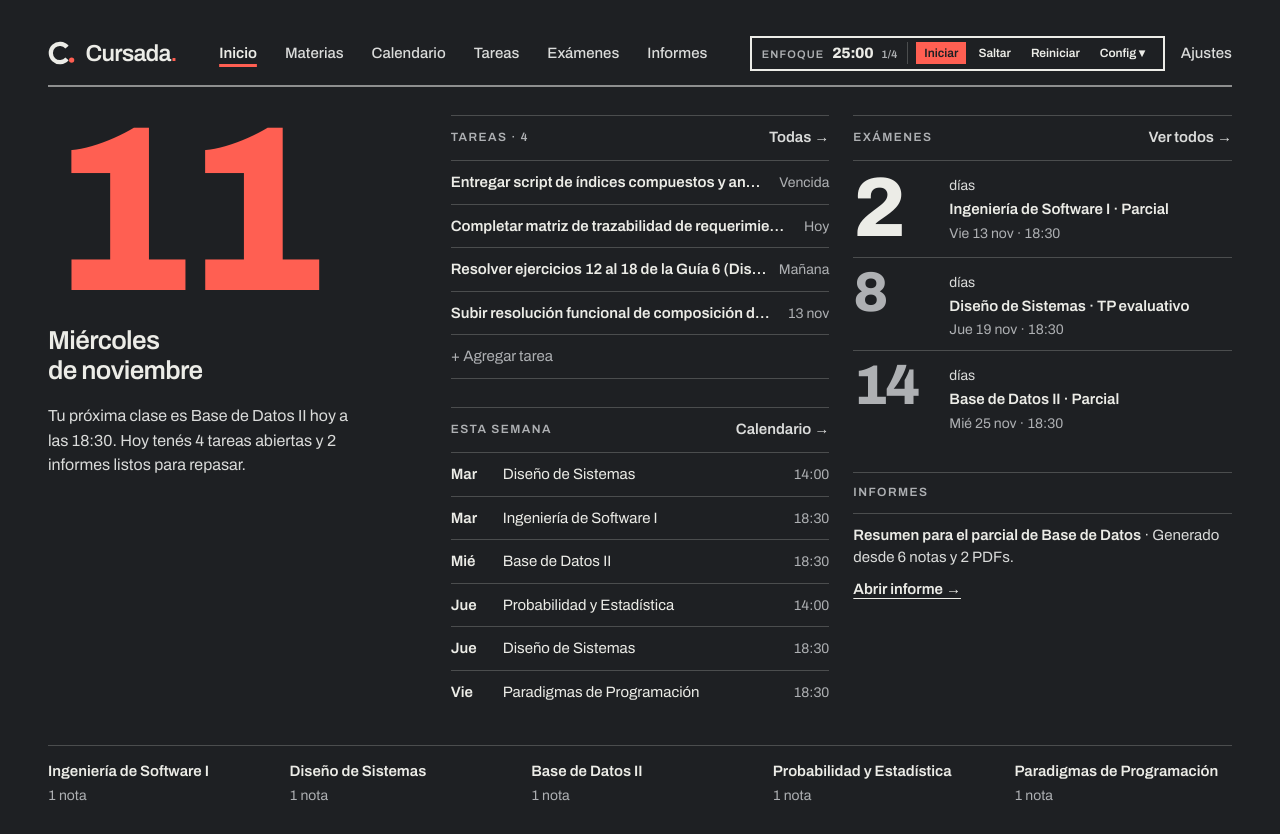
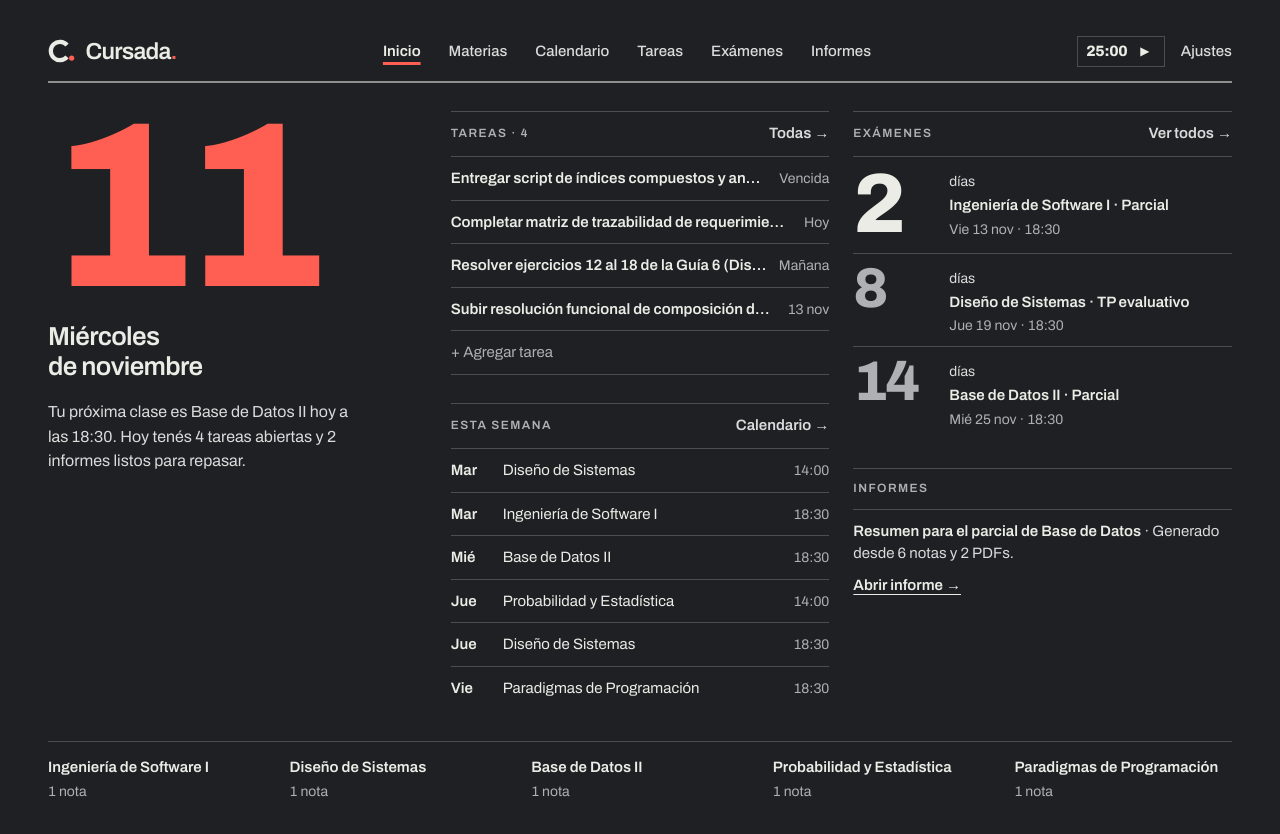
Before and after one commit to tomasflorydev/Cursada, a React (Vite) app: page / in a window 1280 px wide. Built offline with nearby package versions, Linux system fonts and the light colour scheme.

Commit message:
ui(enfoque): compactar widget en reposo y reservar coral para estado activo

```diff
--- a/src/components/pomodoro/PomodoroHeaderWidget.tsx
+++ b/src/components/pomodoro/PomodoroHeaderWidget.tsx
@@ -52,6 +52,7 @@ export function PomodoroHeaderWidget({
   const roundsInputId = `${baseId}-rounds`;
   const notifyId = `${baseId}-notify`;
 
+  const [isExpanded, setIsExpanded] = useState(false);
   const [isSettingsOpen, setIsSettingsOpen] = useState(false);
   const [focusDraft, setFocusDraft] = useState(String(state.settings.focusMinutes));
   const [shortDraft, setShortDraft] = useState(
@@ -96,8 +97,10 @@ export function PomodoroHeaderWidget({
     }
   }, [isSettingsOpen, state.settings]);
 
+  const showFullControls = state.isRunning || isExpanded || isSettingsOpen;
+
   useEffect(() => {
-    if (!isSettingsOpen) {
+    if (!showFullControls) {
       return;
     }
     const handlePointerDown = (event: MouseEvent) => {
@@ -106,11 +109,18 @@ export function PomodoroHeaderWidget({
         !containerRef.current.contains(event.target as Node)
       ) {
         setIsSettingsOpen(false);
+        if (!state.isRunning) {
+          setIsExpanded(false);
+        }
       }
     };
     const handleEscape = (event: KeyboardEvent) => {
       if (event.key === 'Escape') {
+        if (isSettingsOpen) {
           setIsSettingsOpen(false);
+        } else if (!state.isRunning) {
+          setIsExpanded(false);
+        }
       }
     };
     document.addEventListener('mousedown', handlePointerDown);
@@ -119,7 +129,7 @@ export function PomodoroHeaderWidget({
       document.removeEventListener('mousedown', handlePointerDown);
       window.removeEventListener('keydown', handleEscape);
     };
-  }, [isSettingsOpen]);
+  }, [showFullControls, isSettingsOpen, state.isRunning]);
 
   function handleSaveSettings(event: FormEvent<HTMLFormElement>): void {
     event.preventDefault();
@@ -149,10 +159,14 @@ export function PomodoroHeaderWidget({
   return (
     <div
       ref={containerRef}
-      className="pomodoro-widget"
+      className={`pomodoro-widget ${state.isRunning ? 'is-running' : ''} ${
+        showFullControls ? 'is-expanded' : 'is-compact'
+      }`.trim()}
       role="region"
       aria-label="Temporizador Pomodoro"
     >
+      {showFullControls ? (
+        <>
           <div className="pomodoro-status-group">
             <span
               className={`pomodoro-phase ${state.isRunning ? 'is-running' : ''}`.trim()}
@@ -160,6 +174,22 @@ export function PomodoroHeaderWidget({
             >
               {PHASE_LABELS[state.phase]}
             </span>
+            <button
+              type="button"
+              className="pomodoro-timer-toggle"
+              aria-expanded={true}
+              title={
+                state.isRunning
+                  ? 'Temporizador de enfoque en curso'
+                  : 'Contraer controles de enfoque'
+              }
+              onClick={() => {
+                if (!state.isRunning) {
+                  setIsSettingsOpen(false);
+                  setIsExpanded(false);
+                }
+              }}
+            >
               <span
                 className="pomodoro-timer"
                 data-testid="pomodoro-timer"
@@ -167,9 +197,7 @@ export function PomodoroHeaderWidget({
               >
                 {formattedTime}
               </span>
-        <span className="pomodoro-rounds" title="Ronda actual del ciclo">
-          {currentRoundDisplay}/{state.settings.roundsBeforeLongBreak}
-        </span>
+            </button>
             {state.linkedCourseName ? (
               <span
                 className="pomodoro-course-tag"
@@ -184,7 +212,7 @@ export function PomodoroHeaderWidget({
             {state.isRunning ? (
               <button
                 type="button"
-            className="pomodoro-btn is-primary"
+                className="pomodoro-btn is-running"
                 onClick={() => pausePomodoro()}
               >
                 Pausar
@@ -192,9 +220,10 @@ export function PomodoroHeaderWidget({
             ) : (
               <button
                 type="button"
-            className="pomodoro-btn is-primary"
+                className="pomodoro-btn"
                 onClick={() => {
                   setLastNotice(null);
+                  setIsExpanded(true);
                   startPomodoro();
                 }}
               >
@@ -231,6 +260,45 @@ export function PomodoroHeaderWidget({
               Config ▾
             </button>
           </div>
+        </>
+      ) : (
+        <div className="pomodoro-compact-group">
+          <span className="visually-hidden" data-testid="pomodoro-phase">
+            {PHASE_LABELS[state.phase]}
+          </span>
+          {state.linkedCourseName ? (
+            <span className="visually-hidden">{state.linkedCourseName}</span>
+          ) : null}
+          <button
+            type="button"
+            className="pomodoro-timer-toggle"
+            aria-expanded={false}
+            title="Mostrar controles de enfoque"
+            onClick={() => setIsExpanded(true)}
+          >
+            <span
+              className="pomodoro-timer"
+              data-testid="pomodoro-timer"
+              aria-live="off"
+            >
+              {formattedTime}
+            </span>
+          </button>
+          <button
+            type="button"
+            className="pomodoro-btn pomodoro-play-btn"
+            aria-label="Iniciar"
+            title="Iniciar bloque de enfoque"
+            onClick={() => {
+              setLastNotice(null);
+              setIsExpanded(true);
+              startPomodoro();
+            }}
+          >
+            ▶
+          </button>
+        </div>
+      )}
 
       {lastNotice ? (
         <div className="pomodoro-notice" role="status" aria-live="polite">
@@ -259,6 +327,9 @@ export function PomodoroHeaderWidget({
           >
             <div className="pomodoro-popover-head">
               <span className="swiss-section-label">Temporizador Pomodoro</span>
+              <span className="swiss-meta">
+                Bloque actual: {currentRoundDisplay} de {state.settings.roundsBeforeLongBreak}
+              </span>
             </div>
 
             {settingsError ? <SwissErrorAlert message={settingsError} /> : null}
--- a/src/styles/active-study.css
+++ b/src/styles/active-study.css
@@ -10,17 +10,45 @@
     align-items: center;
     gap: 10px;
     padding: 4px 10px;
-    border: 2px solid var(--ink);
+    border: var(--rule-thin) solid var(--rule);
     border-radius: 0;
     background-color: var(--bg);
     color: var(--ink);
     -webkit-app-region: no-drag;
   }
 
+  .pomodoro-widget.is-compact {
+    padding: 3px 8px;
+    gap: 6px;
+  }
+
+  .pomodoro-widget.is-running {
+    border-color: var(--acc);
+  }
+
+  .pomodoro-compact-group,
   .pomodoro-status-group {
     display: inline-flex;
-    align-items: baseline;
+    align-items: center;
     gap: 8px;
+  }
+
+  .pomodoro-compact-group {
+    gap: 6px;
+  }
+
+  .pomodoro-timer-toggle {
+    display: inline-flex;
+    align-items: center;
+    background: transparent;
+    border: 0;
+    padding: 0;
+    cursor: pointer;
+    color: inherit;
+  }
+
+  .pomodoro-timer-toggle:hover .pomodoro-timer {
+    color: var(--soft);
   }
 
   .pomodoro-phase {
@@ -43,13 +71,6 @@
     font-variant-numeric: tabular-nums;
   }
 
-  .pomodoro-rounds {
-    font-size: 11px;
-    font-weight: 600;
-    color: var(--mut);
-    font-variant-numeric: tabular-nums;
-  }
-
   .pomodoro-course-tag {
     max-width: 140px;
     overflow: hidden;
@@ -58,7 +79,7 @@
     font-size: 11px;
     font-weight: 600;
     color: var(--soft);
-    border-left: 1px solid var(--rule);
+    border-left: var(--rule-thin) solid var(--rule);
     padding-left: 8px;
   }
 
@@ -66,12 +87,12 @@
     display: inline-flex;
     align-items: center;
     gap: 4px;
-    border-left: 1px solid var(--rule);
+    border-left: var(--rule-thin) solid var(--rule);
     padding-left: 8px;
   }
 
   .pomodoro-btn {
-    border: 1px solid transparent;
+    border: var(--rule-thin) solid transparent;
     border-radius: 0;
     background: transparent;
     color: var(--ink);
@@ -82,20 +103,28 @@
     line-height: 1.2;
   }
 
+  .pomodoro-play-btn {
+    padding: 2px 6px;
+    font-size: 11px;
+  }
+
   .pomodoro-btn:hover {
-    color: var(--acc);
+    color: var(--ink);
+    background-color: var(--grid);
     border-color: var(--rule);
   }
 
-  .pomodoro-btn.is-primary {
+  .pomodoro-btn.is-running {
     background-color: var(--acc);
     color: var(--on-acc);
     border-color: var(--acc);
   }
 
-  .pomodoro-btn.is-primary:hover {
+  .pomodoro-btn.is-running:hover {
     filter: brightness(0.92);
+    background-color: var(--acc);
     color: var(--on-acc);
+    border-color: var(--acc);
   }
 
   .pomodoro-btn.is-active {
@@ -160,6 +189,10 @@
   }
 
   .pomodoro-popover-head {
+    display: flex;
+    align-items: baseline;
+    justify-content: space-between;
+    gap: 8px;
     padding-bottom: 8px;
     border-bottom: var(--rule-thin) solid var(--rule);
   }
```
Lines whose indentation alone changed are shown as unchanged.
